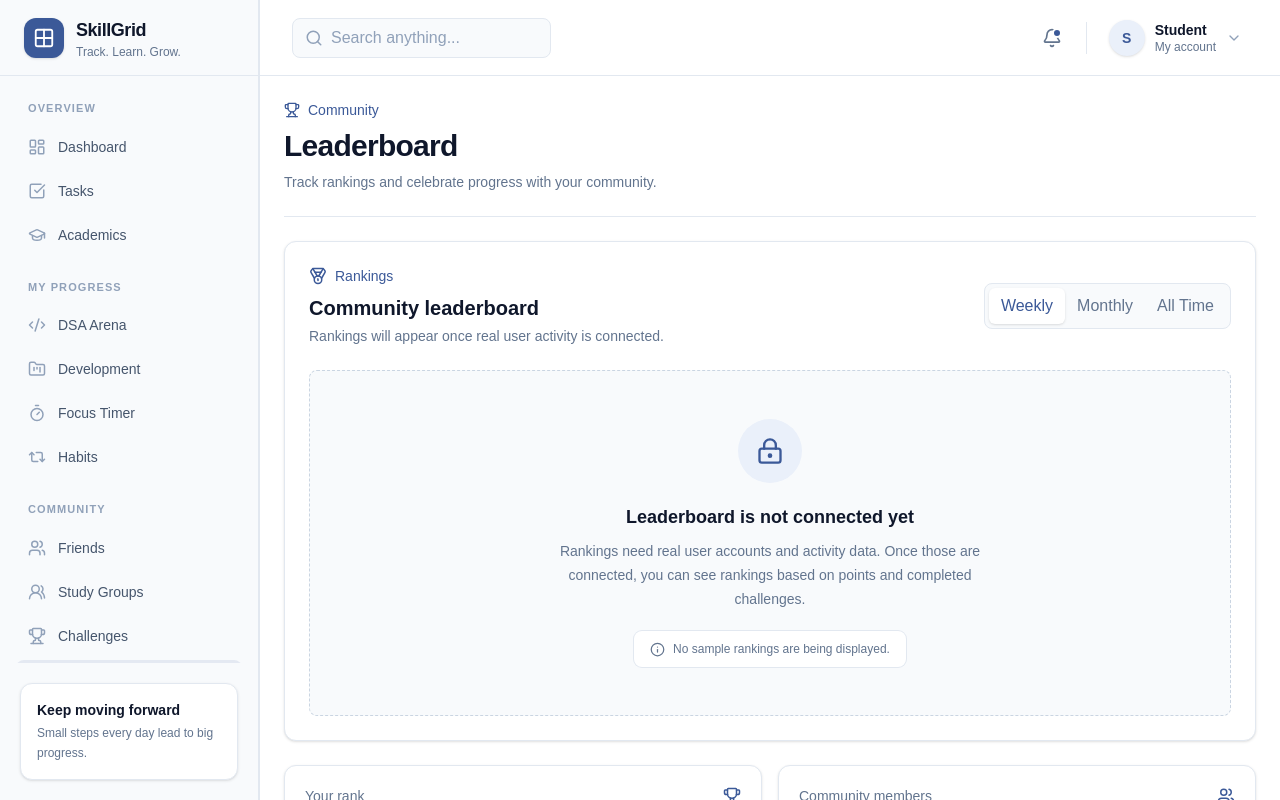
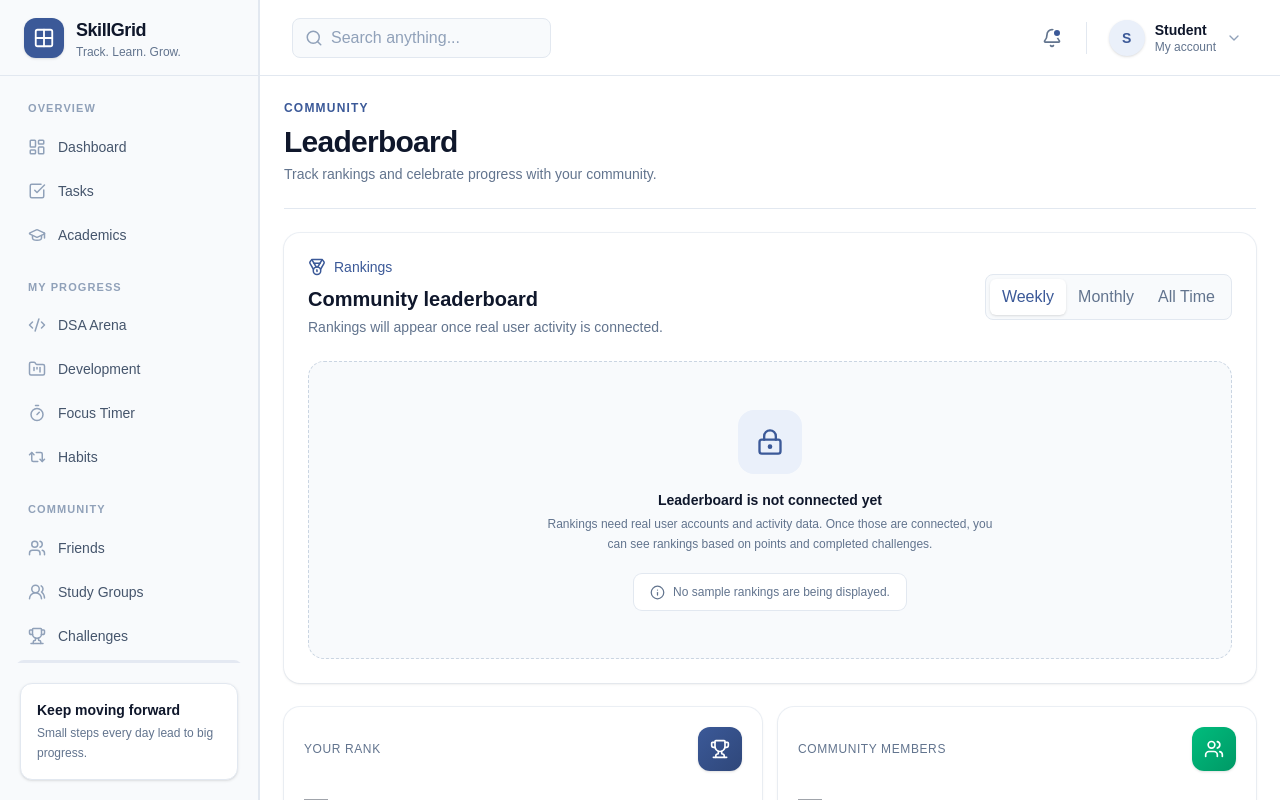
Before and after one commit to thiteswapnil1212-hue/skillGrid, a Next.js app in the folder skillgrid-app/: page /leaderboard in a window 1280 px wide. Built offline with nearby package versions, Linux system fonts and the light colour scheme.

Commit message:
style: premium stub polish on leaderboard page

```diff
--- a/skillgrid-app/src/app/leaderboard/page.tsx
+++ b/skillgrid-app/src/app/leaderboard/page.tsx
@@ -23,15 +23,14 @@ export default function LeaderboardPage() {
   return (
     <main className="mx-auto w-full max-w-7xl space-y-6 p-6">
       <section className="border-b border-slate-200 pb-6">
-        <div className="flex items-center gap-2 text-sm font-medium text-primary">
-          <Trophy size={16} />
+        <p className="text-xs font-semibold uppercase tracking-widest text-primary">
           Community
-        </div>
-        <h1 className="mt-2 text-2xl font-semibold tracking-tight text-slate-900 sm:text-3xl">Leaderboard</h1>
-        <p className="mt-2 text-sm text-slate-500">Track rankings and celebrate progress with your community.</p>
+        </p>
+        <h1 className="mt-2 text-2xl font-bold tracking-tight text-slate-900 sm:text-3xl">Leaderboard</h1>
+        <p className="mt-1 text-sm text-slate-500">Track rankings and celebrate progress with your community.</p>
       </section>
 
-      <Card>
+      <Card className="rounded-2xl border-0 ring-1 ring-slate-200/60">
         <CardContent className="p-6">
           <div className="flex flex-col gap-4 sm:flex-row sm:items-center sm:justify-between">
             <div>
@@ -59,12 +58,12 @@ export default function LeaderboardPage() {
             </div>
           </div>
 
-          <div className="mt-6 flex flex-col items-center rounded-lg border border-dashed border-slate-300 bg-slate-50 px-5 py-12 text-center">
-            <div className="flex h-16 w-16 items-center justify-center rounded-full bg-primary-light text-primary">
+          <div className="mt-6 flex flex-col items-center rounded-2xl border border-dashed border-slate-300 bg-slate-50 px-5 py-12 text-center">
+            <div className="flex h-16 w-16 items-center justify-center rounded-2xl bg-primary-light text-primary">
               <LockKeyhole size={28} />
             </div>
-            <h3 className="mt-5 text-lg font-semibold text-slate-900">Leaderboard is not connected yet</h3>
-            <p className="mt-2 max-w-md text-sm leading-6 text-slate-500">
+            <h3 className="mt-4 text-sm font-semibold text-slate-900">Leaderboard is not connected yet</h3>
+            <p className="mt-1 max-w-md text-xs leading-5 text-slate-500">
               Rankings need real user accounts and activity data. Once those are connected, you can see rankings based on points and completed challenges.
             </p>
             <div className="mt-5 inline-flex items-center gap-2 rounded-lg bg-white px-4 py-2.5 text-xs text-slate-500 ring-1 ring-slate-200">
@@ -76,29 +75,29 @@ export default function LeaderboardPage() {
       </Card>
 
       <section className="grid gap-4 sm:grid-cols-2">
-        <Card>
-          <CardContent className="p-5">
-            <div className="flex items-center justify-between">
-              <p className="text-sm text-slate-500">Your rank</p>
-              <Trophy size={18} className="text-primary" />
+        <Card className="rounded-2xl border-0 p-5 ring-1 ring-slate-200/60">
+          <div className="flex items-center justify-between gap-2">
+            <p className="text-xs font-medium uppercase tracking-wider text-slate-500">Your rank</p>
+            <div className="flex h-11 w-11 items-center justify-center rounded-xl bg-gradient-to-br from-[#3B5998] to-[#2F477A] text-white shadow-sm">
+              <Trophy size={20} />
             </div>
-            <p className="mt-3 text-2xl font-semibold text-slate-900">—</p>
-            <p className="mt-1 text-xs text-slate-400">Available after activity tracking is connected</p>
-          </CardContent>
+          </div>
+          <p className="mt-3 text-2xl font-bold tracking-tight text-slate-900 tabular-nums">—</p>
+          <p className="mt-1 text-xs text-slate-400">Available after activity tracking is connected</p>
         </Card>
-        <Card>
-          <CardContent className="p-5">
-            <div className="flex items-center justify-between">
-              <p className="text-sm text-slate-500">Community members</p>
-              <Users size={18} className="text-primary" />
+        <Card className="rounded-2xl border-0 p-5 ring-1 ring-slate-200/60">
+          <div className="flex items-center justify-between gap-2">
+            <p className="text-xs font-medium uppercase tracking-wider text-slate-500">Community members</p>
+            <div className="flex h-11 w-11 items-center justify-center rounded-xl bg-gradient-to-br from-emerald-500 to-emerald-600 text-white shadow-sm">
+              <Users size={20} />
             </div>
-            <p className="mt-3 text-2xl font-semibold text-slate-900">—</p>
-            <p className="mt-1 text-xs text-slate-400">Available after user accounts are connected</p>
-          </CardContent>
+          </div>
+          <p className="mt-3 text-2xl font-bold tracking-tight text-slate-900 tabular-nums">—</p>
+          <p className="mt-1 text-xs text-slate-400">Available after user accounts are connected</p>
         </Card>
       </section>
 
-      <Card>
+      <Card className="rounded-2xl border-0 ring-1 ring-slate-200/60">
         <CardContent className="p-5">
           <div className="flex flex-col gap-4 sm:flex-row sm:items-center sm:justify-between">
             <div>
@@ -116,7 +115,7 @@ export default function LeaderboardPage() {
               />
             </div>
           </div>
-          <div className="mt-5 rounded-lg bg-slate-50 px-4 py-8 text-center text-sm text-slate-500">
+          <div className="mt-5 rounded-2xl bg-slate-50 px-4 py-8 text-center text-sm text-slate-500">
             {search.trim()
               ? `No members found for "${search}".`
               : "Member profiles will appear here once connected."}
```
